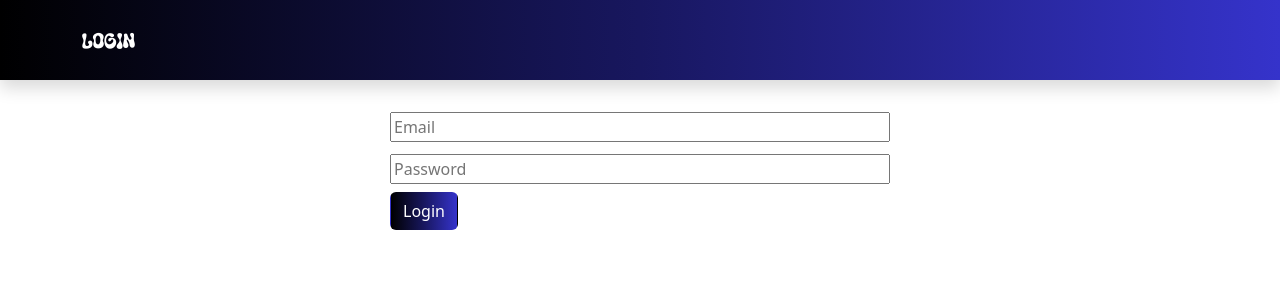
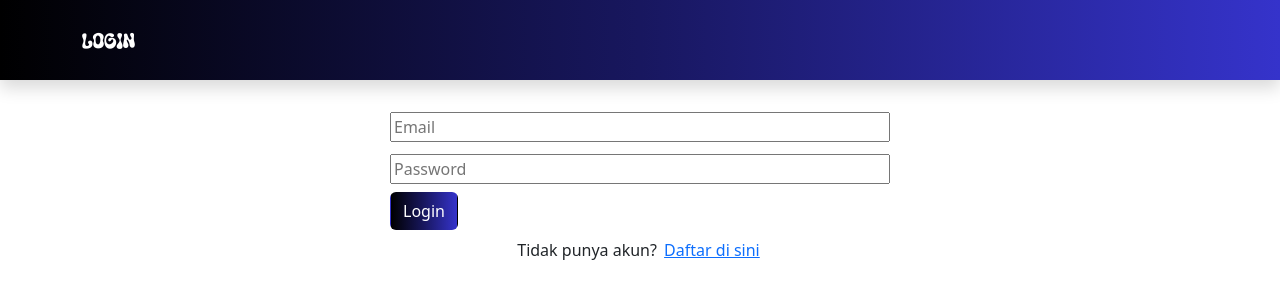
Before and after one commit to MasEBTa/sekolah-bebas, a Vue app: page /login in a window 1280 px wide. Shown: the top 300 px of the page. Built offline with nearby package versions, Linux system fonts and the light colour scheme; no server answers.

Commit message:
menambah login dan sign up di masing masing halaman

```diff
--- a/src/views/auth/LoginPage.vue
+++ b/src/views/auth/LoginPage.vue
@@ -22,6 +22,14 @@
       <button class="btn w-full main-bg-col text-white">Login</button>
     </form>
     <p v-if="error" class="text-red-500 mt-2">{{ error }}</p>
+    <div class="mt-2">
+      Tidak punya akun?
+      <router-link
+        to="/signup"
+        class="block mt-4 text-sm text-primary text-center"
+        >Daftar di sini
+      </router-link>
+    </div>
   </div>
 </template>
 
--- a/src/views/auth/SignupPage.vue
+++ b/src/views/auth/SignupPage.vue
@@ -22,6 +22,14 @@
       <button class="btn w-100 main-bg-col text-white">Sign Up</button>
     </form>
     <p v-if="error" class="text-danger mt-2">{{ error }}</p>
+    <div class="mt-2">
+      Sudah punya akun?
+      <router-link
+        to="/login"
+        class="block mt-4 text-sm text-primary text-center"
+        >Login di sini
+      </router-link>
+    </div>
   </div>
 </template>
 
```
